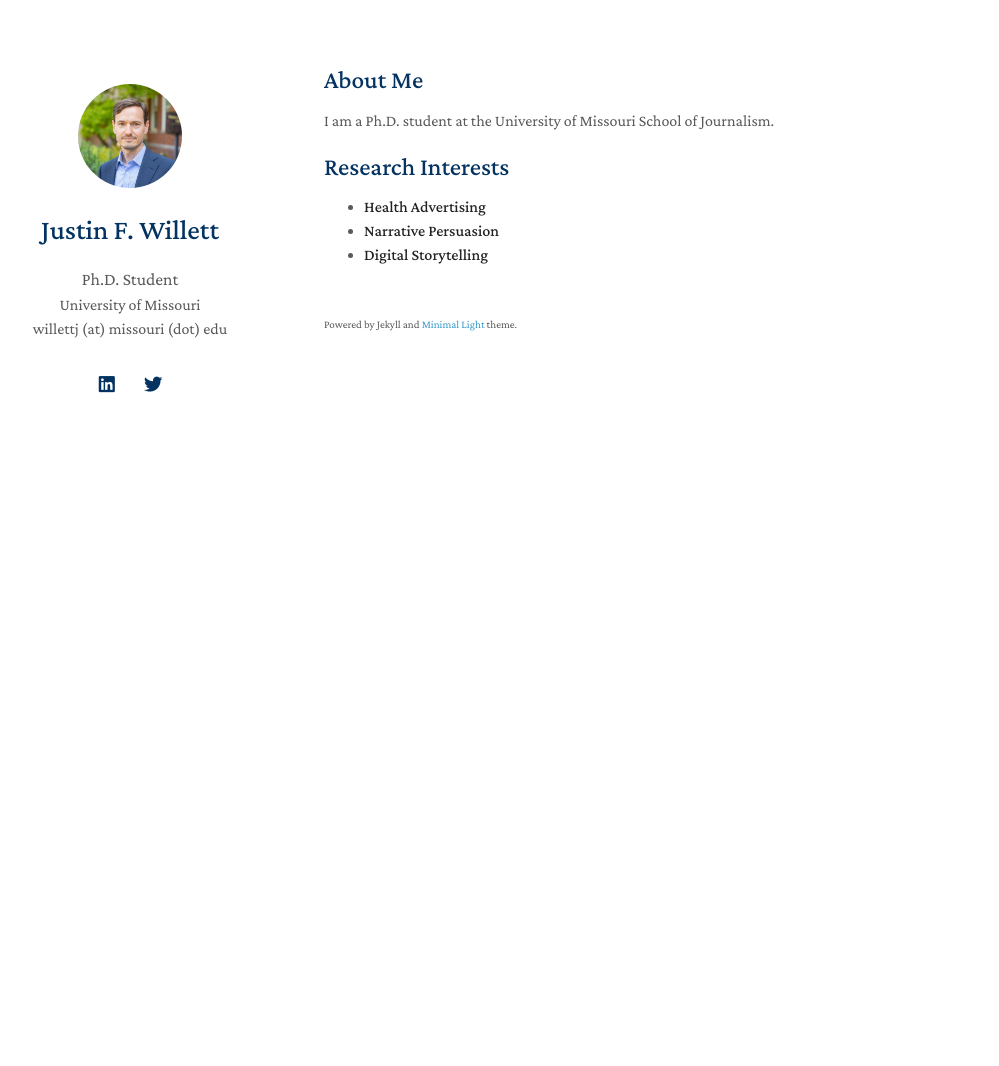
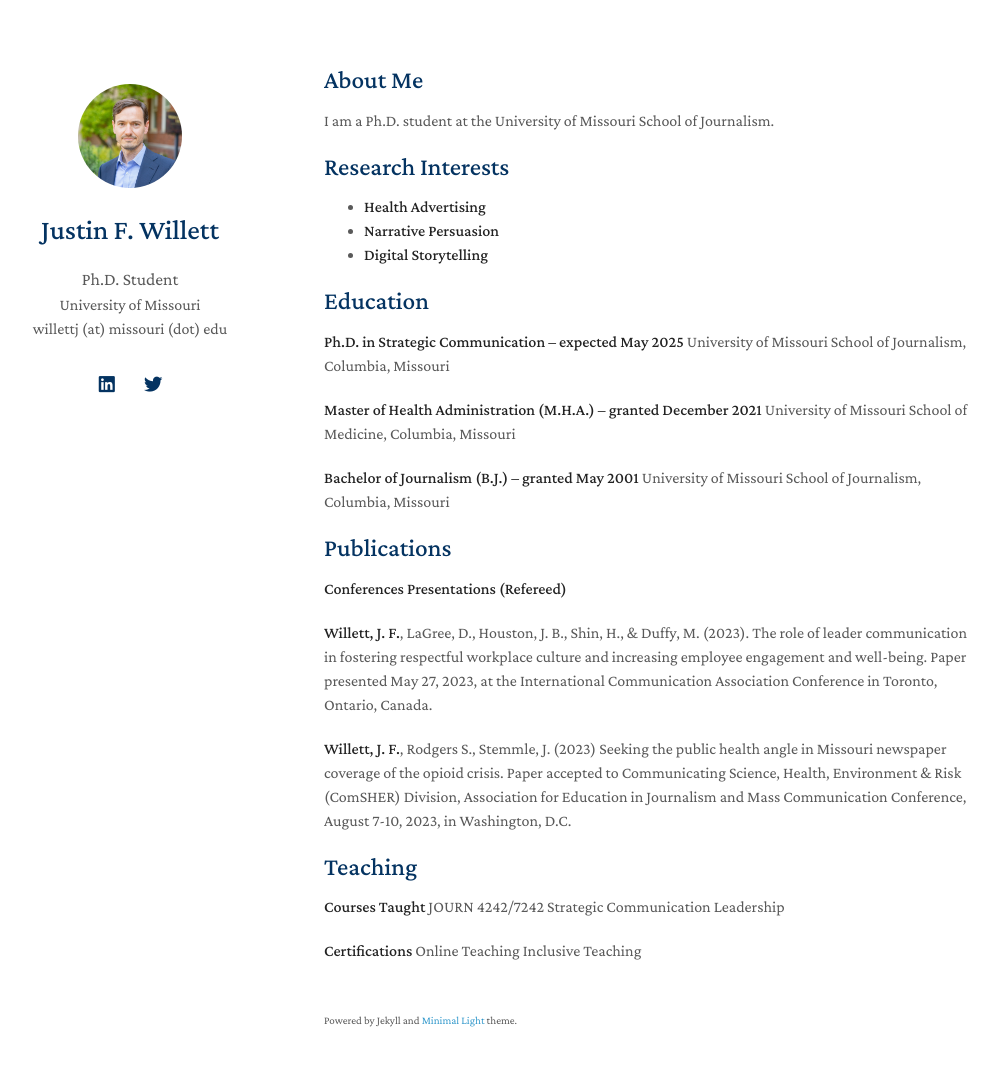
Before and after one commit to willettjf/willettjf.github.io, a Jekyll site: the page built from index.md, in a window 1280 px wide and 1101 px high. Shown: the top 1066 px of the window, without its empty margins (146-1145 px from the left). Built offline with Jekyll 4.4.1, drawn with Linux system fonts in a browser that asks for light colours; nearby versions of some CDN libraries; a style sheet for code colours, icons or effects is not loaded; our own code applies the rules of GitHub Pages for plain Markdown files.

Commit message:
Updated index.md
Updated site with May CV update

```diff
--- a/index.md
+++ b/index.md
@@ -11,6 +11,34 @@ I am a Ph.D. student at the University of Missouri School of Journalism.
 - **Health Advertising**
 - **Narrative Persuasion**
 - **Digital Storytelling**
+
+## Education
+
+**Ph.D. in Strategic Communication – expected May 2025**
+University of Missouri School of Journalism, Columbia, Missouri
+
+**Master of Health Administration (M.H.A.) – granted December 2021**
+University of Missouri School of Medicine, Columbia, Missouri
+
+**Bachelor of Journalism (B.J.) – granted May 2001**
+University of Missouri School of Journalism, Columbia, Missouri
+
+## Publications
+
+**Conferences Presentations (Refereed)**
+
+**Willett, J. F.**, LaGree, D., Houston, J. B., Shin, H., & Duffy, M. (2023). The role of leader communication in fostering respectful workplace culture and increasing employee engagement and well-being. Paper presented May 27, 2023, at the International Communication Association Conference in Toronto, Ontario, Canada.
+
+**Willett, J. F.**, Rodgers S., Stemmle, J. (2023) Seeking the public health angle in Missouri newspaper coverage of the opioid crisis. Paper accepted to Communicating Science, Health, Environment & Risk (ComSHER) Division, Association for Education in Journalism and Mass Communication Conference, August 7-10, 2023, in Washington, D.C.
+
+## Teaching
+
+**Courses Taught**
+JOURN 4242/7242 Strategic Communication Leadership
+
+**Certifications**
+Online Teaching
+Inclusive Teaching
 
 <!-- - **Computer Vision:** image recognition, image generation, video captioning
 - **Machine Learning:** meta-learning, incremental learning, transfer learning-->
```
